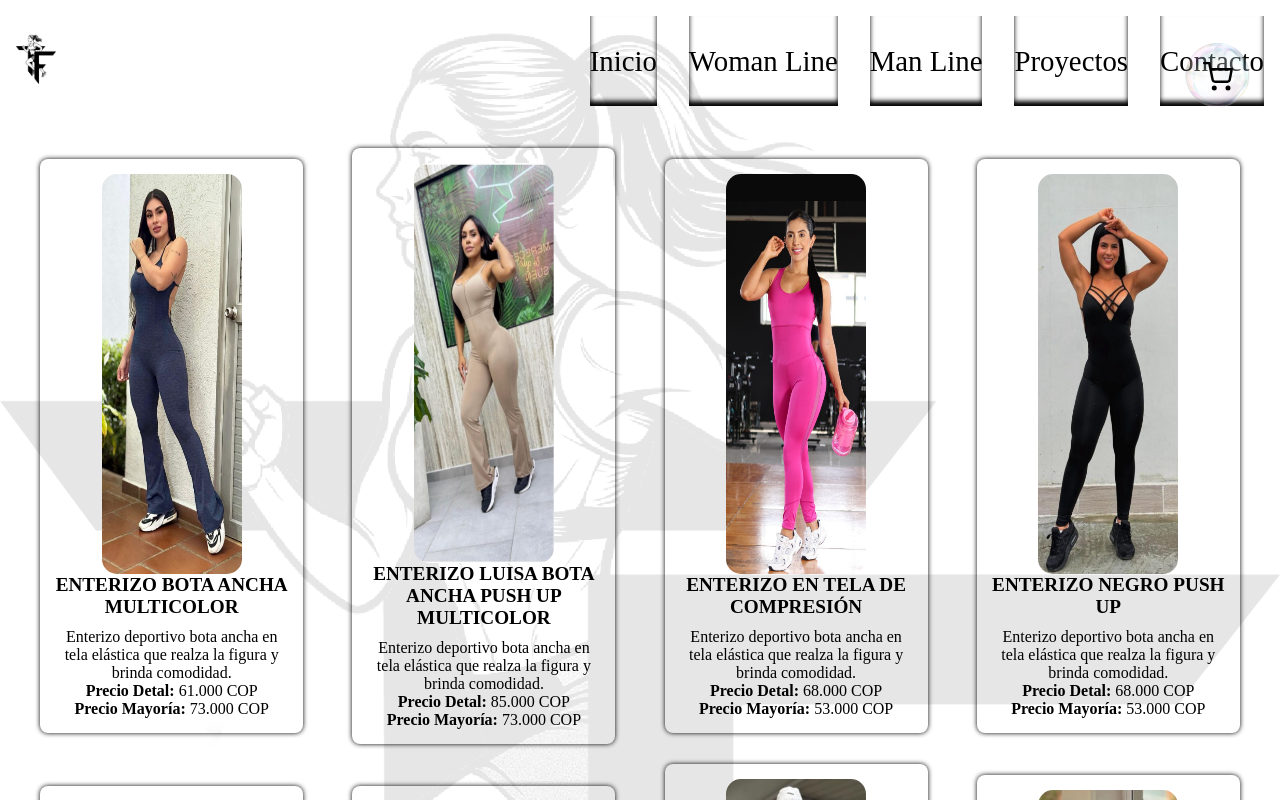
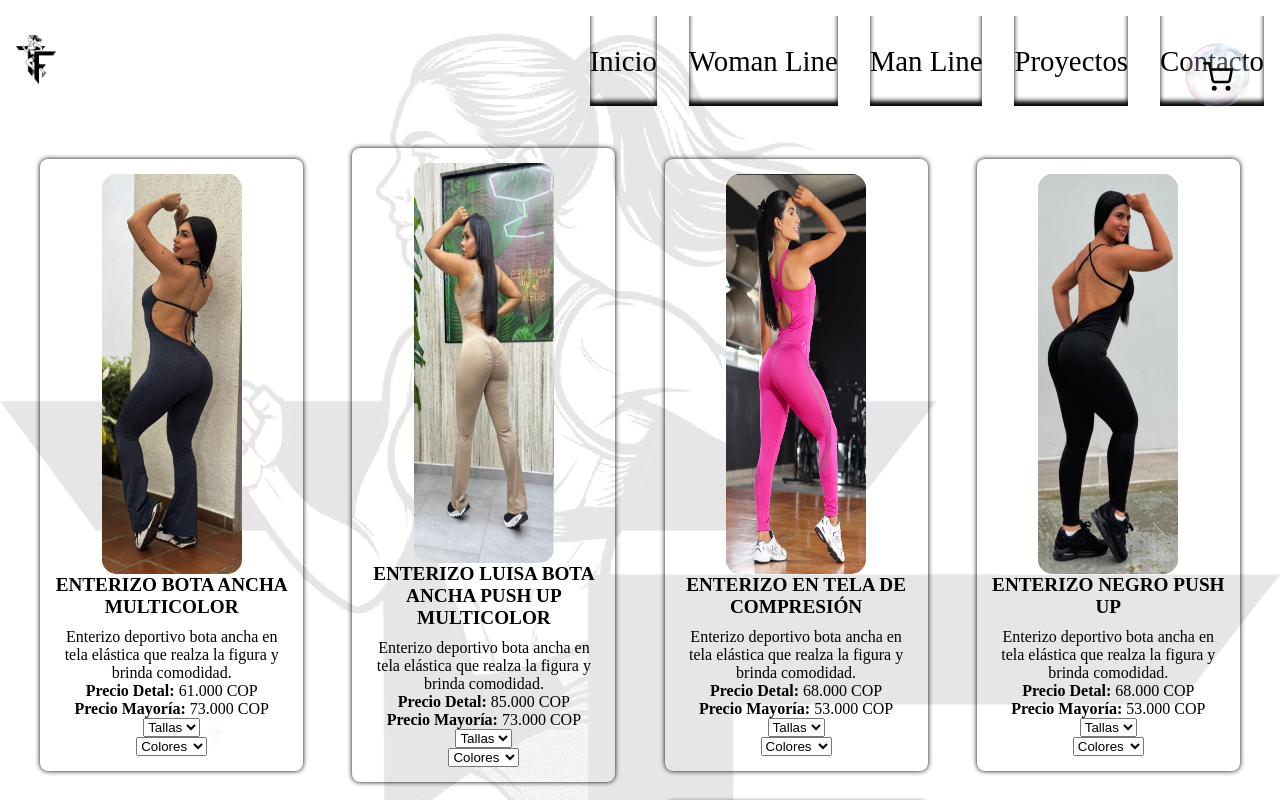
Before and after one commit to joseluiscodesk8/titanfit, a Next.js app: page /womanline in a window 1280 px wide. Shown: the top 800 px of the page. Built offline with nearby package versions, Linux system fonts and the light colour scheme.

Commit message:
feat: stable production now

```diff
--- a/src/app/components/Enterizo.tsx
+++ b/src/app/components/Enterizo.tsx
@@ -1,23 +1,48 @@
 // components/Enterizo.tsx
 "use client";
 
-import React from "react";
+import React, { useState } from "react";
 import Image from "next/image";
 import { EnterizoData, ProductoCardProps } from "../types/enterizo";
 import data from "../data/enterizo.json";
 import styles from "../styles/index.module.scss";
 
+// Import Swiper
+import { Swiper, SwiperSlide } from "swiper/react";
+import { EffectFade, Autoplay } from "swiper/modules";
+import "swiper/css";
+import "swiper/css/effect-fade";
+
 // Componente para mostrar cada producto
 const ProductoCard: React.FC<ProductoCardProps> = ({ product }) => {
+  const [selectedSize, setSelectedSize] = useState<string>("");
+  const [selectedColor, setSelectedColor] = useState<string>("");
+
   return (
     <article className={styles.producto_card}>
+      {/* Swiper con efecto fade */}
       <picture>
-        <Image
-          src={product.images[0]} // solo la primera imagen
-          alt={product.title}
-          width={350}
-          height={400}
-        />
+      <Swiper
+        modules={[EffectFade, Autoplay]}
+        effect="fade"
+        loop={true}
+        autoplay={{
+          delay: 3000, // cada 3s
+          disableOnInteraction: false,
+        }}
+        className={styles.producto_slider}
+      >
+        {product.images.map((img, index) => (
+          <SwiperSlide key={index}>
+            <Image
+              src={img}
+              alt={`${product.title} ${index + 1}`}
+              width={350}
+              height={400}
+            />
+          </SwiperSlide>
+        ))}
+      </Swiper>
       </picture>
 
       <h3>{product.title}</h3>
@@ -30,6 +55,40 @@ const ProductoCard: React.FC<ProductoCardProps> = ({ product }) => {
         <p>
           <strong>Precio Mayoría:</strong> {product.majority_price} COP
         </p>
+      </div>
+
+      {/* Selector de tallas */}
+      <div>
+        <label htmlFor={`size-${product.id}`}></label>
+        <select
+          id={`size-${product.id}`}
+          value={selectedSize}
+          onChange={(e) => setSelectedSize(e.target.value)}
+        >
+          <option value="">Tallas</option>
+          {product.sizes.map((size) => (
+            <option key={size} value={size}>
+              {size}
+            </option>
+          ))}
+        </select>
+      </div>
+
+      {/* Selector de colores */}
+      <div>
+        <label htmlFor={`color-${product.id}`}></label>
+        <select
+          id={`color-${product.id}`}
+          value={selectedColor}
+          onChange={(e) => setSelectedColor(e.target.value)}
+        >
+          <option value="">Colores</option>
+          {product.colors.map((color) => (
+            <option key={color} value={color}>
+              {color}
+            </option>
+          ))}
+        </select>
       </div>
     </article>
   );
```
Also changed, not shown: src/app/components/WomanProducts.tsx (deleted, +0 -12 lines).
